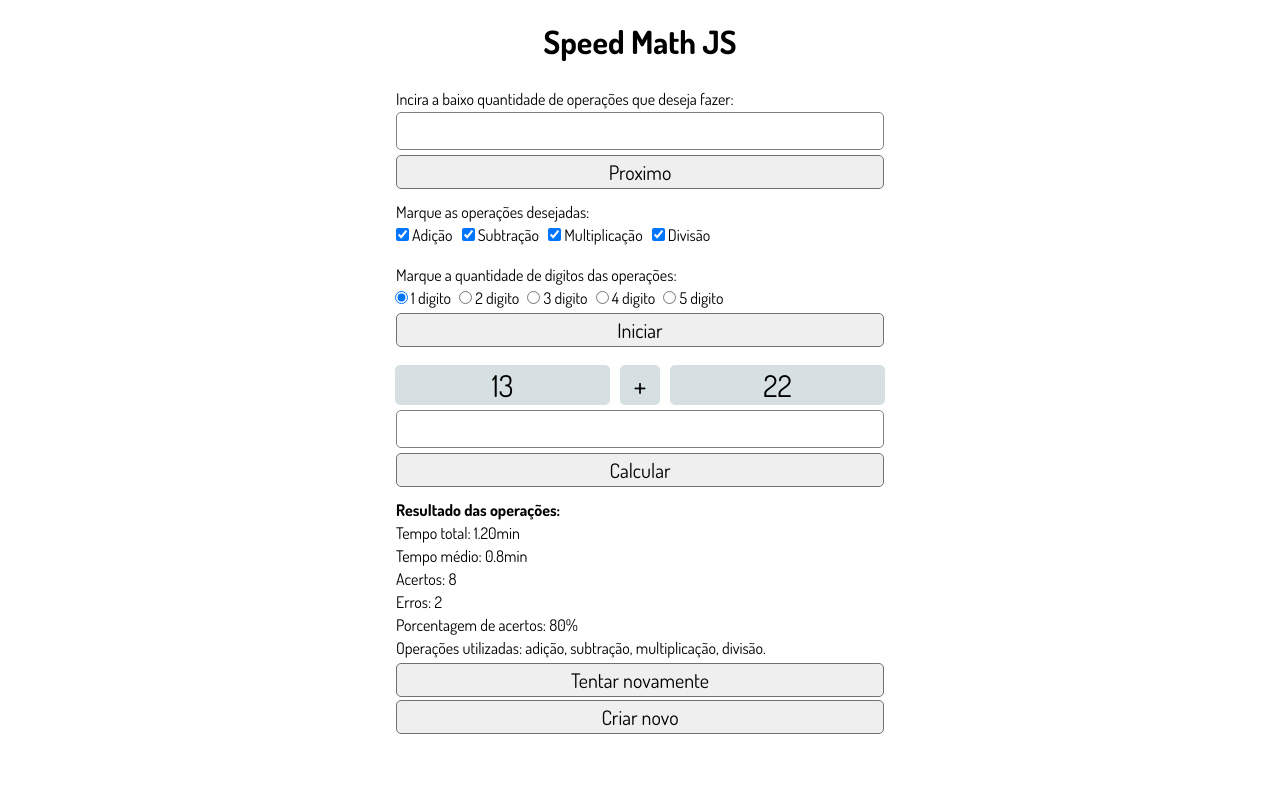
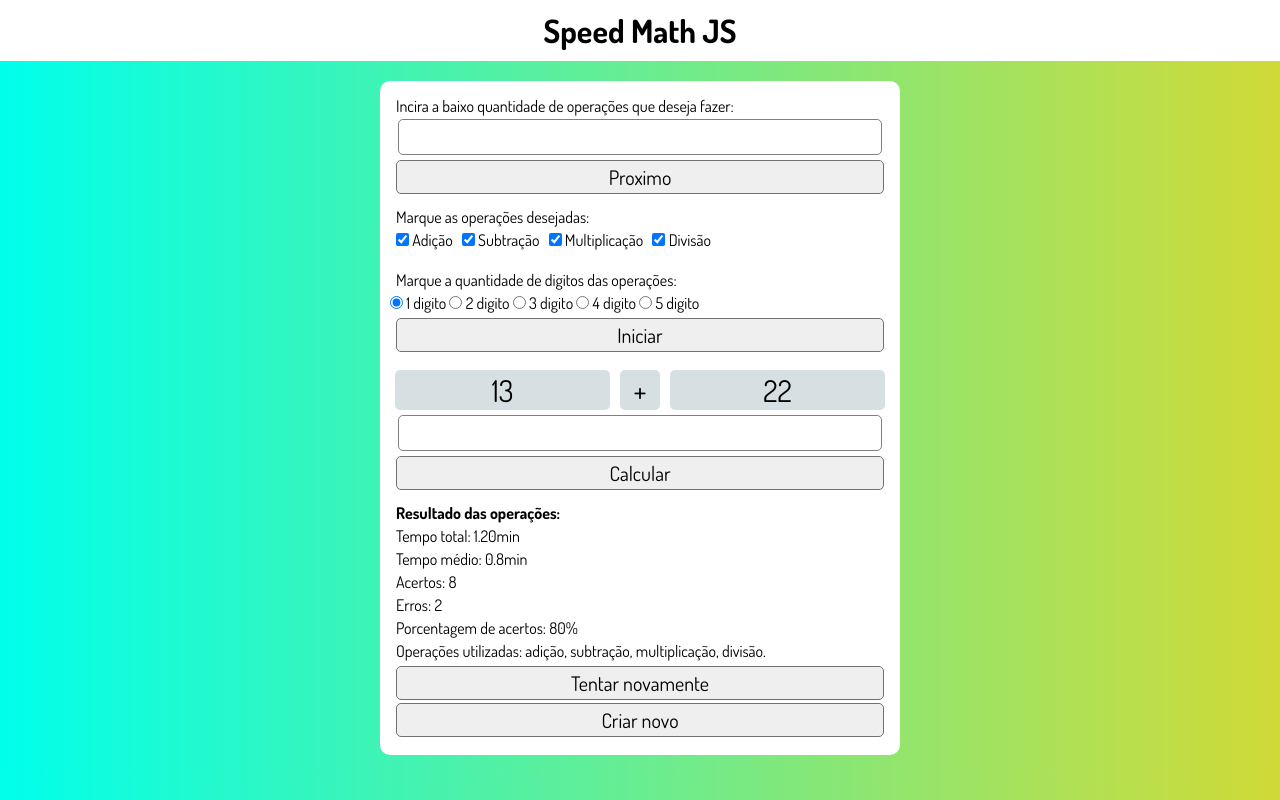
Before and after one commit to LucasMMSilva/mini-projetos, a plain HTML site: page 04-speed-math/index.html in a window 1280 px wide. Drawn offline with Linux system fonts and the light colour scheme.

Commit message:
Layout upgraid

```diff
--- a/04-speed-math/index.html
+++ b/04-speed-math/index.html
@@ -8,8 +8,11 @@
     <link rel="stylesheet" href="style.css">
 </head>
 <body>
+    <div class="header">
+            <h1 style="text-align:center;">Speed Math JS</h1>
+        </div>
     <div class="content">
-        <h1 style="text-align:center;">Speed Math JS</h1>
+
         <div id="param-1">
             <p>Incira a baixo quantidade de operações que deseja fazer:</p>
             <input type="number" id="inpText" class="inpText">
@@ -17,17 +20,17 @@
         </div>
         <div id="param-2">
             <p>Marque as operações desejadas:</p>
-            <input type="checkbox" name="adicao" id="adicao" checked><label for="adicao">Adição</label>
-            <input type="checkbox" name="subtracao" id="subtracao" checked><label for="subtracao">Subtração</label>
-            <input type="checkbox" name="multiplicacao" id="multiplicacao" checked><label for="multiplicacao">Multiplicação</label>
-            <input type="checkbox" name="divisao" id="divisao" checked><label for="divisao">Divisão</label>
+            <input type="checkbox" name="adicao" id="adicao" checked><label for="adicao"> Adição</label>
+            <input type="checkbox" name="subtracao" id="subtracao" checked><label for="subtracao"> Subtração</label>
+            <input type="checkbox" name="multiplicacao" id="multiplicacao" checked><label for="multiplicacao"> Multiplicação</label>
+            <input type="checkbox" name="divisao" id="divisao" checked><label for="divisao"> Divisão</label>
             <br><br>
             <p>Marque a quantidade de digitos das operações:</p>
-            <input type="radio" name="dig" id="d1" value="d1" checked><label for="d1">1 digito</label>
-            <input type="radio" name="dig" id="d2" value="d2"><label for="d2">2 digito</label>
-            <input type="radio" name="dig" id="d3" value="d3"><label for="d3">3 digito</label>
-            <input type="radio" name="dig" id="d4" value="d4"><label for="d4">4 digito</label>
-            <input type="radio" name="dig" id="d5" value="d5"><label for="d5">5 digito</label>
+            <input type="radio" name="dig" id="d1" value="d1" checked><label for="d1"> 1 digito</label>
+            <input type="radio" name="dig" id="d2" value="d2"><label for="d2"> 2 digito</label>
+            <input type="radio" name="dig" id="d3" value="d3"><label for="d3"> 3 digito</label>
+            <input type="radio" name="dig" id="d4" value="d4"><label for="d4"> 4 digito</label>
+            <input type="radio" name="dig" id="d5" value="d5"><label for="d5"> 5 digito</label>
             <button class="btn" onclick="start()"> Iniciar </button>
         </div>
         <div id="main">
--- a/04-speed-math/style.css
+++ b/04-speed-math/style.css
@@ -1,7 +1,20 @@
 @import url('https://fonts.googleapis.com/css2?family=Dosis:wght@400;700&display=swap');
 *{
     font-family: 'Dosis', sans-serif;
+    padding: 0;
+    margin: 0;
 }
+body{
+    background: rgb(0,255,235);
+    background: linear-gradient(90deg, rgba(0,255,235,1) 0%, rgba(209,218,55,1) 100%);
+}
+.header{
+    background-color: white;
+}
+.header h1{
+    padding: 10px 0;
+}
+
 
 #main,#param-1,#param-2,#result{
     padding: 5px 0 10px 0;
@@ -24,10 +37,12 @@
             font-weight: bold;
         }
 
-
 .content{
     width: 500px;
-    margin: 10px auto;
+    margin: 20px auto;
+    background-color: white;
+    padding: 10px;
+    border-radius: 10px;
 }
 .question{
     display: grid;
```
